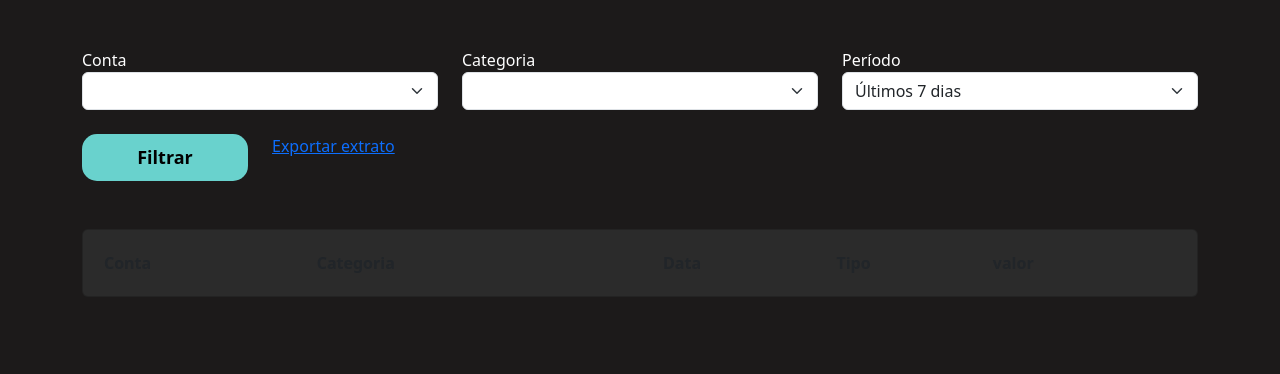
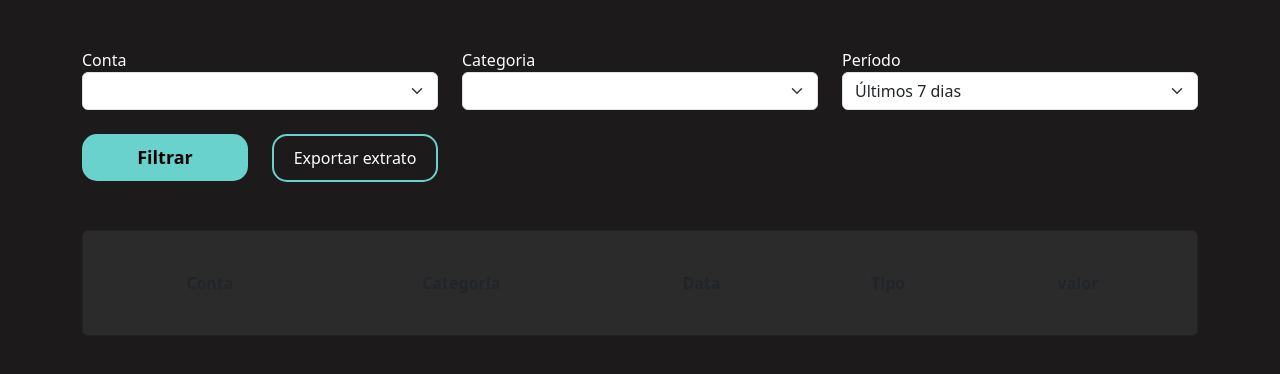
Before and after one commit to Winkler30/TC-finan.ce, a Django app: page /extrato/view_extrato/ in a window 1280 px wide. Shown: the part 56-430 px from the top of the page. Run offline with Django 5.2, Linux system fonts and the light colour scheme; data that the repository does not hold is empty.

Commit message:
finalizacao do app extrato

```diff
--- a/extrato/templates/view_extrato.html
+++ b/extrato/templates/view_extrato.html
@@ -50,7 +50,7 @@
             </div>
             </form>
             <div class="col-md-2">
-                <a href="" class="botao-secundario">Exportar extrato</a>
+                <a href="{% url 'exportar_pdf' %}" target="_blank" class="botao-secundario">Exportar extrato</a>
             </div>
         </div>
         <br>
--- a/extrato/urls.py
+++ b/extrato/urls.py
@@ -4,4 +4,5 @@ from . import views
 urlpatterns = [
     path('novo_valor/', views.novo_valor, name="novo_valor"),
     path('view_extrato/', views.view_extrato, name="view_extrato"),
+    path('exportar_pdf/', views.exportar_pdf, name='exportar_pdf')
 ]
--- a/extrato/views.py
+++ b/extrato/views.py
@@ -1,10 +1,15 @@
-from django.http import HttpResponse
+from django.http import HttpResponse, FileResponse
 from django.shortcuts import render, redirect
 from perfil.models import Categoria, Conta
 from .models import Valores
 from django.contrib import messages
 from django.contrib.messages import constants
-
+from datetime import datetime
+from django.template.loader import render_to_string
+import os
+from django.conf import settings
+from weasyprint import HTML
+from io import BytesIO
 # Create your views here.
 def novo_valor(request):
     if request.method == 'GET':
@@ -47,5 +52,35 @@ def novo_valor(request):
 
 
 def view_extrato(request):
-    valores = Valores.objects.all()
-    return render(request, 'view_extrato.html', {'valores':valores})
+    contas = Conta.objects.all()
+    categorias = Categoria.objects.all()
+    conta_get = request.GET.get('conta')
+    categoria_get = request.GET.get('categoria')
+
+    valores = Valores.objects.filter(data__month=datetime.now().month)
+
+
+    if conta_get:
+        valores = valores.filter(conta_id=conta_get)
+
+    if categoria_get:
+        valores = valores.filter(categoria__id=categoria_get)
+
+    return render(request, 'view_extrato.html', {'valores':valores, 'contas':contas, 'categorias':categorias})
+
+
+def exportar_pdf(request):
+    valores = Valores.objects.filter(data__month=datetime.now().month)
+    contas = Conta.objects.all()
+    categorias = Categoria.objects.all()
+
+    path_template = os.path.join(settings.BASE_DIR, 'templates/partials/extrato.html')
+    path_output = BytesIO()
+
+    template_render = render_to_string(path_template, {'valores': valores, 'contas': contas, 'categorias': categorias})
+    HTML(string=template_render).write_pdf(path_output)
+
+    path_output.seek(0)
+
+
+    return FileResponse(path_output, filename="extrato.pdf")
--- /dev/null
+++ b/templates/static/extrato/css/view_extrato.css
@@ -0,0 +1,36 @@
+table{
+    width: 100%;
+    padding: 20px;
+    text-align: center;
+
+}
+
+.linha{
+    height: 40px;
+    background-color: var(--dark-color);
+    padding: 20px;
+}
+
+
+td, th{
+    padding: 20px;
+}
+
+tr{
+    background-color: var(--main-color);
+
+}
+
+.botao-secundario{
+
+    background-color: transparent;
+    color: white;
+    text-decoration: none;
+    border: 2px solid var(--contrast-color);
+    padding: 10px;
+    border-radius: 15px;
+    width: 100%;
+    display: block;
+    text-align: center;
+
+}
```
Also changed, not shown: templates/partials/extrato.html (added, +35 -0 lines), media/icones/DER_2_JNAm6cm.png (added).
